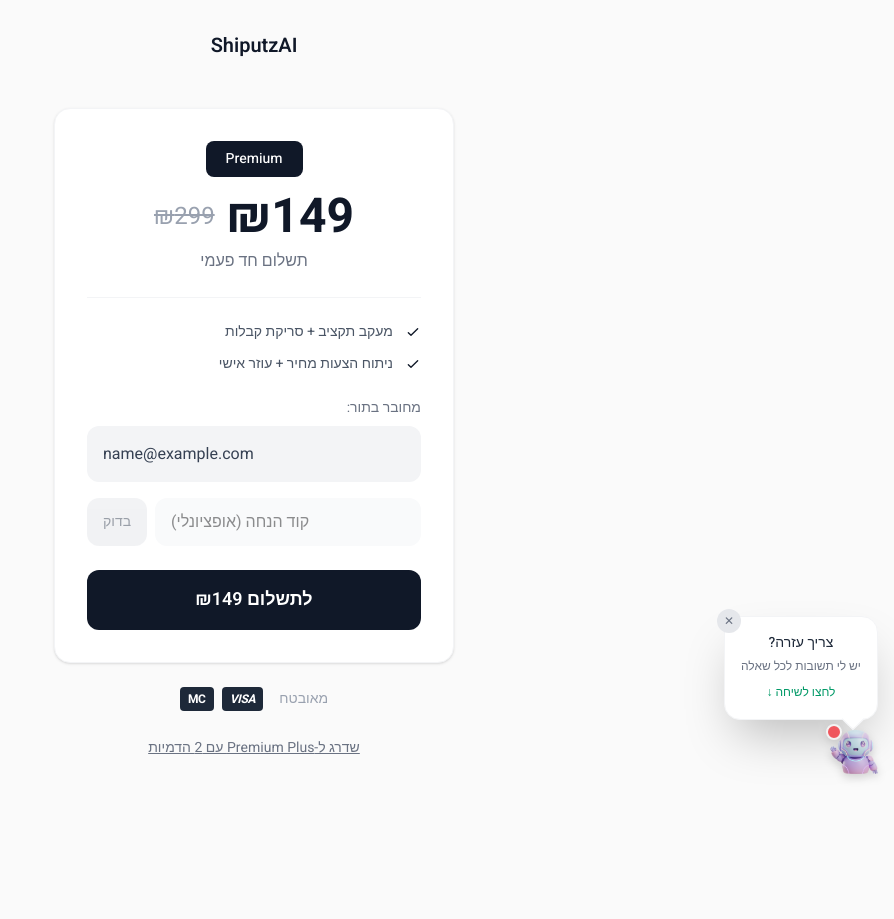
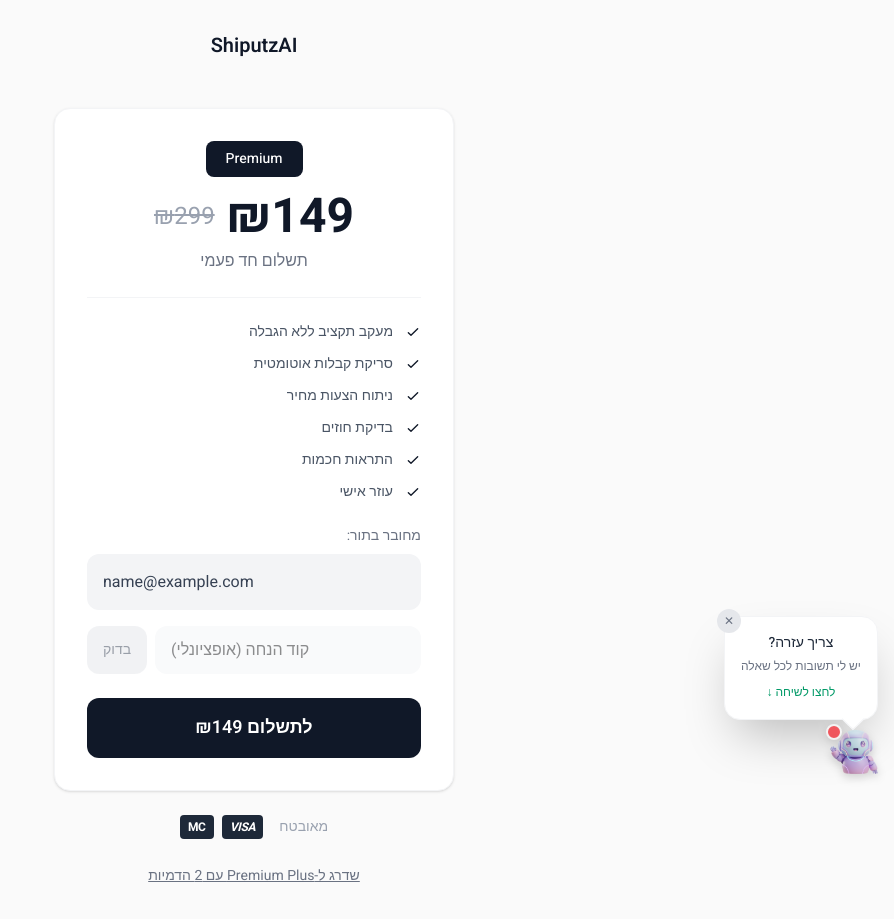
Before and after one commit to guyceza/shiputz-ai, a Next.js app: page /checkout in a window 1280 px wide. Shown: the whole page, without its empty margins (386-1280 px from the left). Before the commit the page ends 800 px from the top, so only its background shows below. Built offline with nearby package versions, Linux system fonts and the light colour scheme; sample sign-in values are in the browser's storage.

Commit message:
Checkout: detailed features list

```diff
--- a/src/app/checkout/page.tsx
+++ b/src/app/checkout/page.tsx
@@ -192,28 +192,60 @@ function CheckoutContent() {
             </p>
           </div>
 
-          {/* What's included - minimal */}
+          {/* What's included - detailed */}
           <div className="border-t border-gray-100 pt-6 mb-6">
             <div className="space-y-3 text-sm text-gray-600">
               <div className="flex items-center gap-3">
                 <svg className="w-4 h-4 text-gray-900 flex-shrink-0" fill="none" stroke="currentColor" viewBox="0 0 24 24">
                   <path strokeLinecap="round" strokeLinejoin="round" strokeWidth={2} d="M5 13l4 4L19 7" />
                 </svg>
-                <span>מעקב תקציב + סריקת קבלות</span>
+                <span>מעקב תקציב ללא הגבלה</span>
               </div>
               <div className="flex items-center gap-3">
                 <svg className="w-4 h-4 text-gray-900 flex-shrink-0" fill="none" stroke="currentColor" viewBox="0 0 24 24">
                   <path strokeLinecap="round" strokeLinejoin="round" strokeWidth={2} d="M5 13l4 4L19 7" />
                 </svg>
-                <span>ניתוח הצעות מחיר + עוזר אישי</span>
+                <span>סריקת קבלות אוטומטית</span>
+              </div>
+              <div className="flex items-center gap-3">
+                <svg className="w-4 h-4 text-gray-900 flex-shrink-0" fill="none" stroke="currentColor" viewBox="0 0 24 24">
+                  <path strokeLinecap="round" strokeLinejoin="round" strokeWidth={2} d="M5 13l4 4L19 7" />
+                </svg>
+                <span>ניתוח הצעות מחיר</span>
+              </div>
+              <div className="flex items-center gap-3">
+                <svg className="w-4 h-4 text-gray-900 flex-shrink-0" fill="none" stroke="currentColor" viewBox="0 0 24 24">
+                  <path strokeLinecap="round" strokeLinejoin="round" strokeWidth={2} d="M5 13l4 4L19 7" />
+                </svg>
+                <span>בדיקת חוזים</span>
+              </div>
+              <div className="flex items-center gap-3">
+                <svg className="w-4 h-4 text-gray-900 flex-shrink-0" fill="none" stroke="currentColor" viewBox="0 0 24 24">
+                  <path strokeLinecap="round" strokeLinejoin="round" strokeWidth={2} d="M5 13l4 4L19 7" />
+                </svg>
+                <span>התראות חכמות</span>
+              </div>
+              <div className="flex items-center gap-3">
+                <svg className="w-4 h-4 text-gray-900 flex-shrink-0" fill="none" stroke="currentColor" viewBox="0 0 24 24">
+                  <path strokeLinecap="round" strokeLinejoin="round" strokeWidth={2} d="M5 13l4 4L19 7" />
+                </svg>
+                <span>עוזר אישי</span>
               </div>
               {isPremiumPlus && (
-                <div className="flex items-center gap-3 font-medium">
-                  <svg className="w-4 h-4 text-gray-900 flex-shrink-0" fill="none" stroke="currentColor" viewBox="0 0 24 24">
-                    <path strokeLinecap="round" strokeLinejoin="round" strokeWidth={2} d="M5 13l4 4L19 7" />
-                  </svg>
-                  <span>2 הדמיות חדר</span>
-                </div>
+                <>
+                  <div className="flex items-center gap-3 font-medium">
+                    <svg className="w-4 h-4 text-gray-900 flex-shrink-0" fill="none" stroke="currentColor" viewBox="0 0 24 24">
+                      <path strokeLinecap="round" strokeLinejoin="round" strokeWidth={2} d="M5 13l4 4L19 7" />
+                    </svg>
+                    <span>הדמיית חדר</span>
+                  </div>
+                  <div className="flex items-center gap-3 font-medium">
+                    <svg className="w-4 h-4 text-gray-900 flex-shrink-0" fill="none" stroke="currentColor" viewBox="0 0 24 24">
+                      <path strokeLinecap="round" strokeLinejoin="round" strokeWidth={2} d="M5 13l4 4L19 7" />
+                    </svg>
+                    <span>2 הדמיות כלולות</span>
+                  </div>
+                </>
               )}
             </div>
           </div>
```
